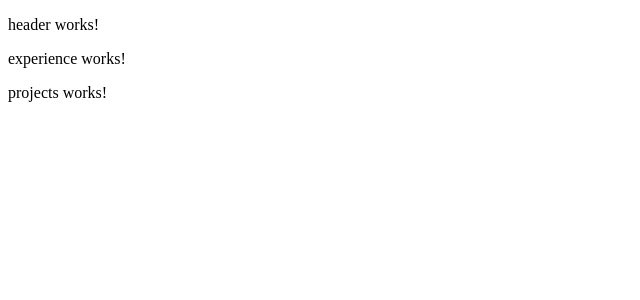
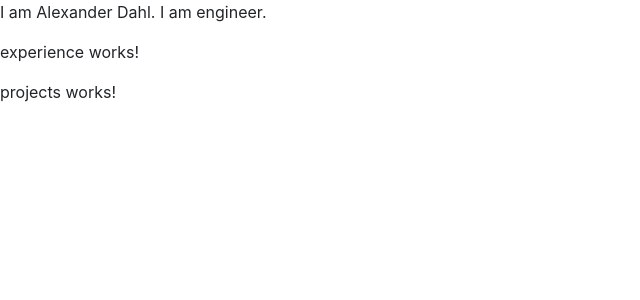
Before and after one commit to aleda145/resumewebpage, an Angular app in the folder resume-app/: page / in a window 1280 px wide. Shown: the top 300 px of the page, without its empty margins (0-640 px from the left). Built offline with nearby package versions, Linux system fonts and the light colour scheme.

Commit message:
added bootstrap

```diff
--- a/resume-app/angular.json
+++ b/resume-app/angular.json
@@ -23,7 +23,8 @@
               "src/assets"
             ],
             "styles": [
-              "src/styles.css"
+              "src/styles.css",
+              "node_modules/bootstrap/dist/css/bootstrap.min.css"
             ],
             "scripts": []
           },
--- a/resume-app/package.json
+++ b/resume-app/package.json
@@ -20,7 +20,11 @@
     "@angular/platform-browser": "^6.0.3",
     "@angular/platform-browser-dynamic": "^6.0.3",
     "@angular/router": "^6.0.3",
+    "@ng-bootstrap/ng-bootstrap": "^2.2.0",
+    "bootstrap": "^4.1.1",
     "core-js": "^2.5.4",
+    "jquery": "^1.9.1",
+    "popper.js": "^1.14.3",
     "rxjs": "^6.0.0",
     "zone.js": "^0.8.26"
   },
--- a/resume-app/src/app/app.module.ts
+++ b/resume-app/src/app/app.module.ts
@@ -6,6 +6,7 @@ import { HeaderComponent } from './header/header.component';
 import { ExperienceComponent } from './experience/experience.component';
 import { ProjectsComponent } from './projects/projects.component';
 
+import {NgbModule} from '@ng-bootstrap/ng-bootstrap';
 @NgModule({
   declarations: [
     AppComponent,
@@ -14,6 +15,7 @@ import { ProjectsComponent } from './projects/projects.component';
     ProjectsComponent
   ],
   imports: [
+    NgbModule.forRoot(),
     BrowserModule
   ],
   providers: [],
--- a/resume-app/src/app/header/header.component.html
+++ b/resume-app/src/app/header/header.component.html
@@ -1,3 +1,3 @@
 <p>
-  header works!
+I am Alexander Dahl. I am engineer.
 </p>
```
Also changed, not shown: 1 other file (tests, documents, lock files or other folders).
